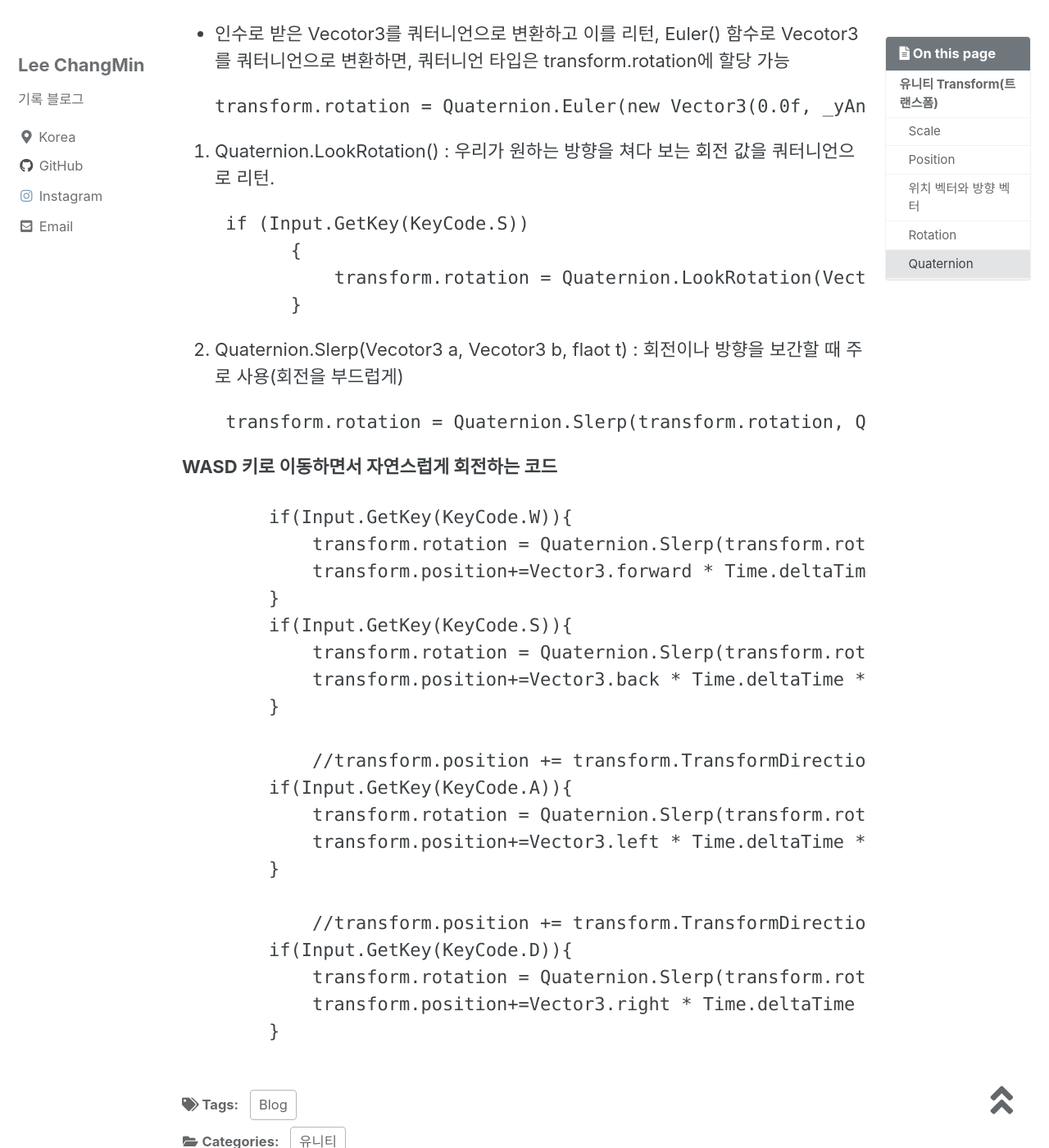
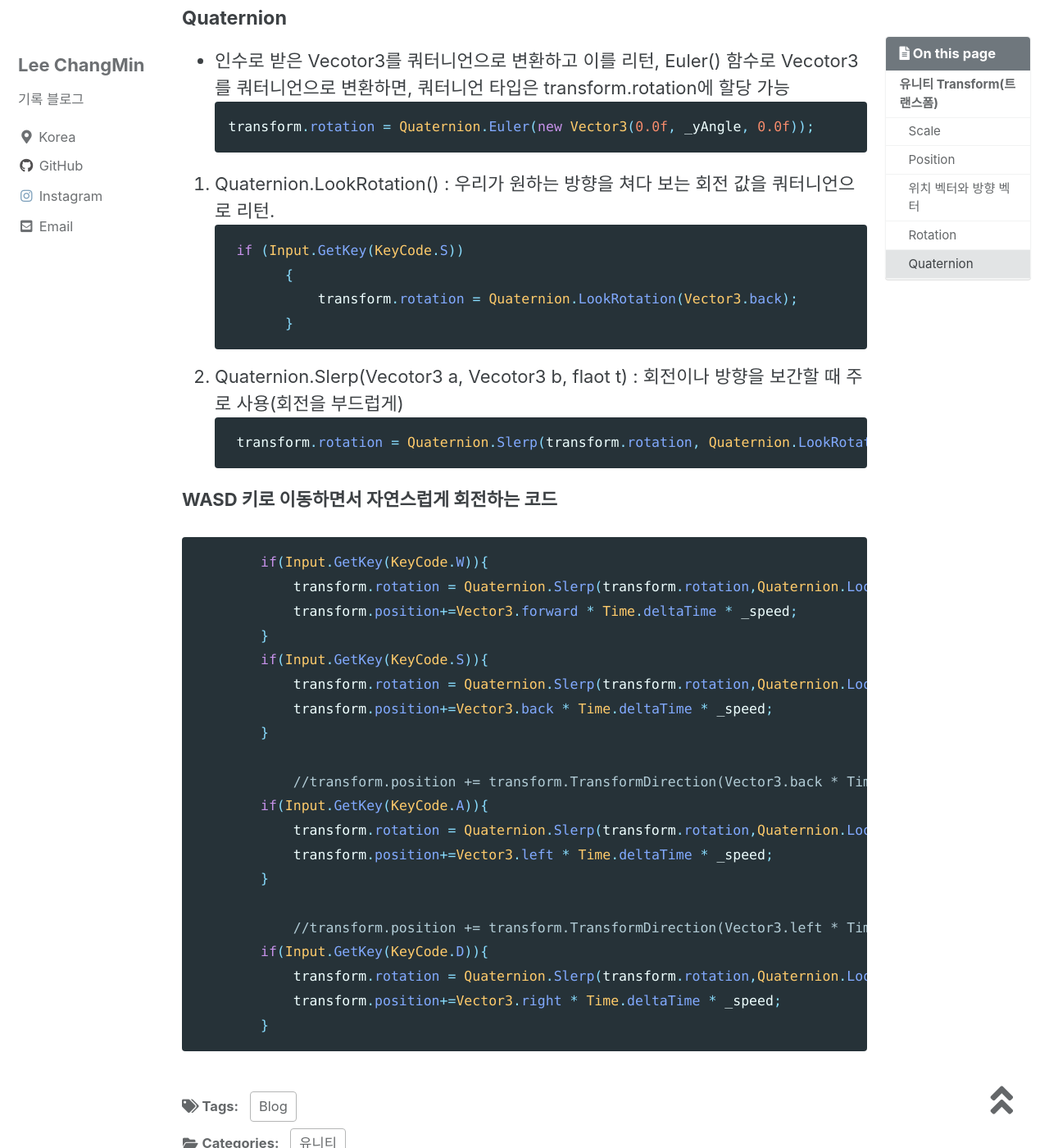
Before and after one commit to changmin2/changmin2.github.io, a Jekyll site: the page built from _posts/유니티/2025-01-22-유니티(1).md, in a window 1280 px wide and 1400 px high, scrolled down 4129 px. Shown: the whole window at 82% size. Built offline with Jekyll 4.4.1, drawn with Linux system fonts in a browser that asks for light colours; cached includes are drawn as plain includes; comment, search, counter and statistics services are not loaded; some of the changed text lies outside the part shown.

Commit message:
Transform

````diff
--- a/_posts/유니티/2025-01-22-유니티(1).md
+++ b/_posts/유니티/2025-01-22-유니티(1).md
@@ -86,7 +86,7 @@ public class PlayerController : MonoBehaviour
 - A위치 벡터에서 B벡터 만큼 더해서 C위치 벡터가 된다는 의미에 주목해 보면, B 벡터는 A위치 벡터가 C위치 벡터로 향하는 '방향 벡터'
 가 된다.
 
-```C#
+```java
     void Start()
     {
         MyVector to = new MyVector(10.0f, 0.0f, 0.0f);
@@ -97,12 +97,12 @@ public class PlayerController : MonoBehaviour
 1. 방향 벡터
   - 방향에 대한 크기(스칼라). 즉, 방향에 대한 거리를 알 수 있다.
     * magnitude
-    ```C#
+    ```java
       public float magnitude { get { return Mathf.Sqrt(x * x + y * y + z * z); } }
     ```
   - 실제 방향을 알 수 있다.
     * normalized : 각 요소를 크기(magnitude)로 나눠줌.
-    ```C#
+    ```java
       public MyVector normalized { get { return new MyVector(x / magnitude, y / magnitude, z / magnitude); } }
     ```
 
@@ -110,34 +110,34 @@ public class PlayerController : MonoBehaviour
 
 1. 회전 값을 절대적으로 설정할때 -> eulerAngles
   - 유니티에선 Transform의 rotation은 Vecotor3가 아닌 Quaternion이다.(x,y,z,w 이렇게 4개의 값이 필요) 따라서 Vecotor3 형태로 X,Y,Z 축 이렇게 3개의 회전 값으로 회전 값을 설정하고 싶다면 eulerAngles를 사용
-  ```C#
+  ```java
    transform.eulerAngles = new Vector3(0.0f, _yAngle, 0.0f);  // Y 축으로 _yAngle 각도 만큼 회전한다.
   ```
 2. 회전 값을 상대적으로 설정할때 -> Rotate
-  ```C#
+  ```java
    transform.Rotate(0.0f, Time.deltaTime * _speed, 0.0f);
   ```
 
 #### Quaternion
 - 인수로 받은 Vecotor3를 쿼터니언으로 변환하고 이를 리턴, Euler() 함수로 Vecotor3를 쿼터니언으로 변환하면, 쿼터니언 타입은 transform.rotation에 할당 가능
-```C#
+```java
   transform.rotation = Quaternion.Euler(new Vector3(0.0f, _yAngle, 0.0f));
 ```
 
 1. Quaternion.LookRotation() : 우리가 원하는 방향을 쳐다 보는 회전 값을 쿼터니언으로 리턴.
-  ```C#
+  ```java
     if (Input.GetKey(KeyCode.S))
           {
               transform.rotation = Quaternion.LookRotation(Vector3.back);
           }
   ```
 2. Quaternion.Slerp(Vecotor3 a, Vecotor3 b, flaot t) : 회전이나 방향을 보간할 때 주로 사용(회전을 부드럽게)
-  ```C#
+  ```java
     transform.rotation = Quaternion.Slerp(transform.rotation, Quaternion.LookRotation(Vector3.forward), Time.time * speed);
   ```
 
 **WASD 키로 이동하면서 자연스럽게 회전하는 코드**
-```C#
+```java
         if(Input.GetKey(KeyCode.W)){
             transform.rotation = Quaternion.Slerp(transform.rotation,Quaternion.LookRotation(Vector3.forward),0.2f);
             transform.position+=Vector3.forward * Time.deltaTime * _speed;
````
